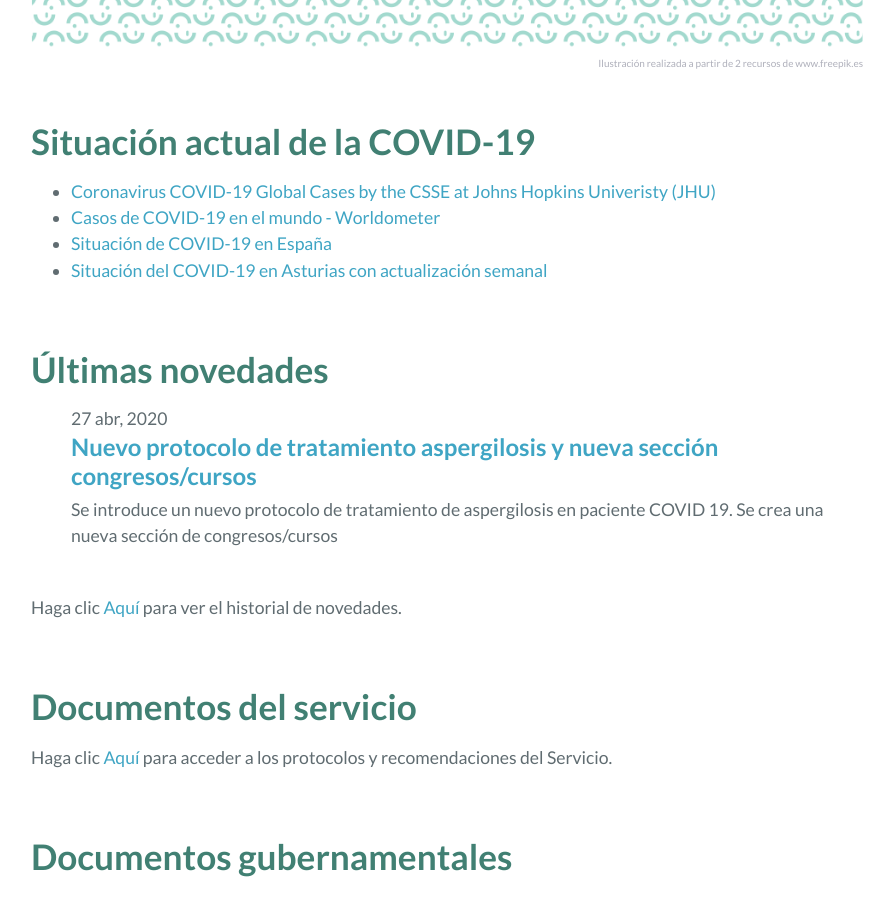
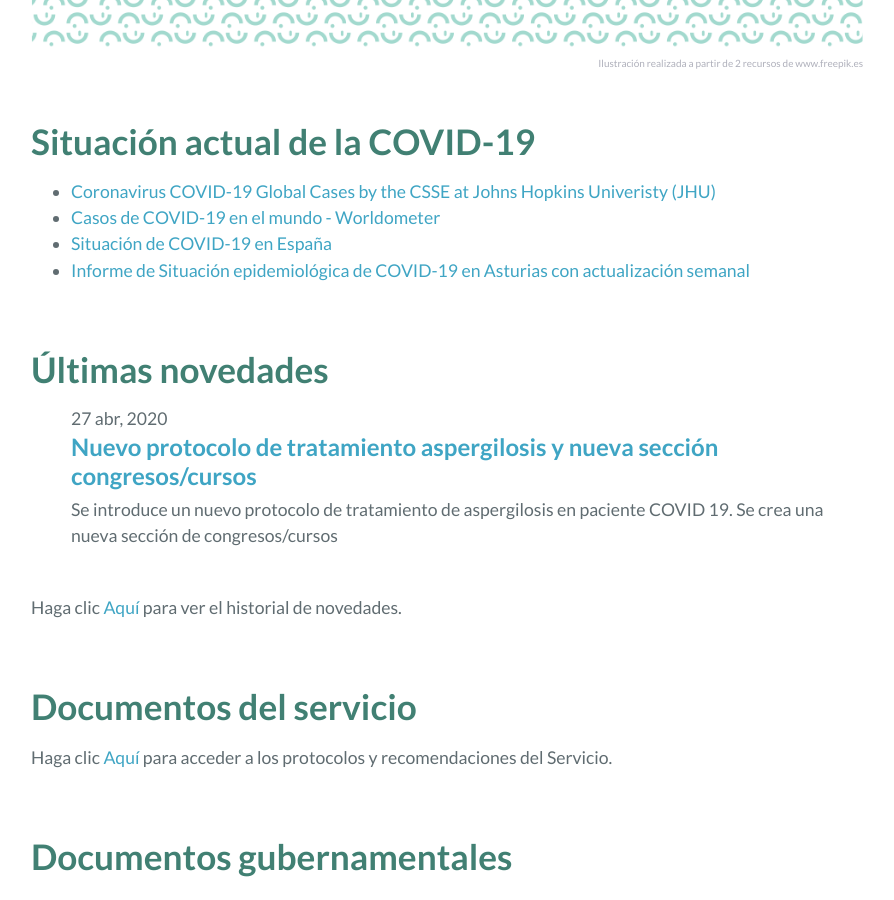
Before and after one commit to anrhuca/anrhuca.github.io, a Jekyll site: the page built from index.md, in a window 1280 px wide and 900 px high, scrolled down 1762 px. Shown: the whole window, without its empty margins (193-1087 px from the left). Built offline with Jekyll 4.4.1, drawn with Linux system fonts in a browser that asks for light colours.

Commit message:
Situación epidemiológica en Asturias

```diff
--- a/index.md
+++ b/index.md
@@ -19,7 +19,7 @@
 * [Coronavirus COVID-19 Global Cases by the CSSE at Johns Hopkins Univeristy (JHU)](https://www.arcgis.com/apps/opsdashboard/index.html#/bda7594740fd40299423467b48e9ecf6)
 * [Casos de COVID-19 en el mundo - Worldometer](https://www.worldometers.info/coronavirus/#countries)
 * [Situación de COVID-19 en España](https://covid19.isciii.es/)
-* [Situación del COVID-19 en Asturias con actualización semanal](https://obsaludasturias.com/obsa/informacion-covid-19-en-asturias/)
+* [Informe de Situación epidemiológica de COVID-19 en Asturias con actualización semanal](https://obsaludasturias.com/obsa/informacion-covid-19-en-asturias/)
 
 # **Últimas novedades**
 
```
